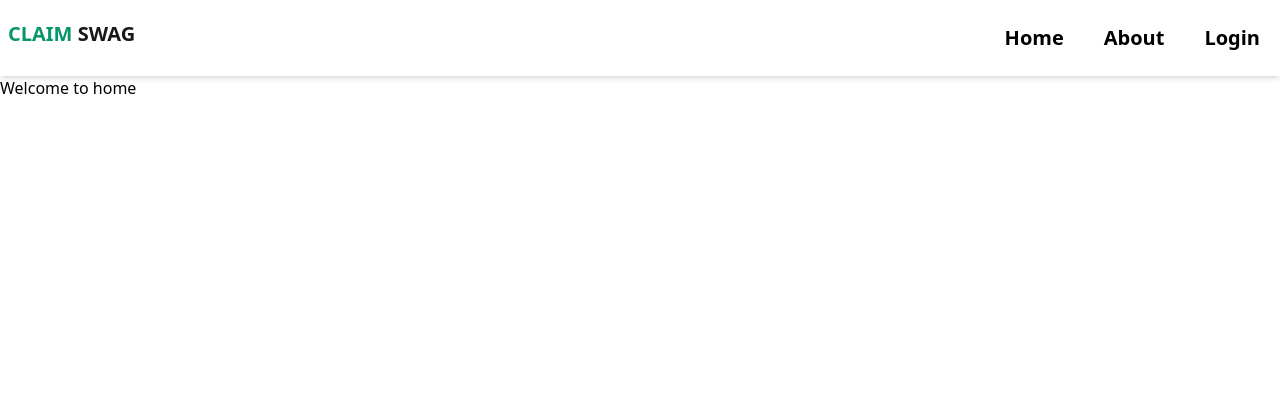
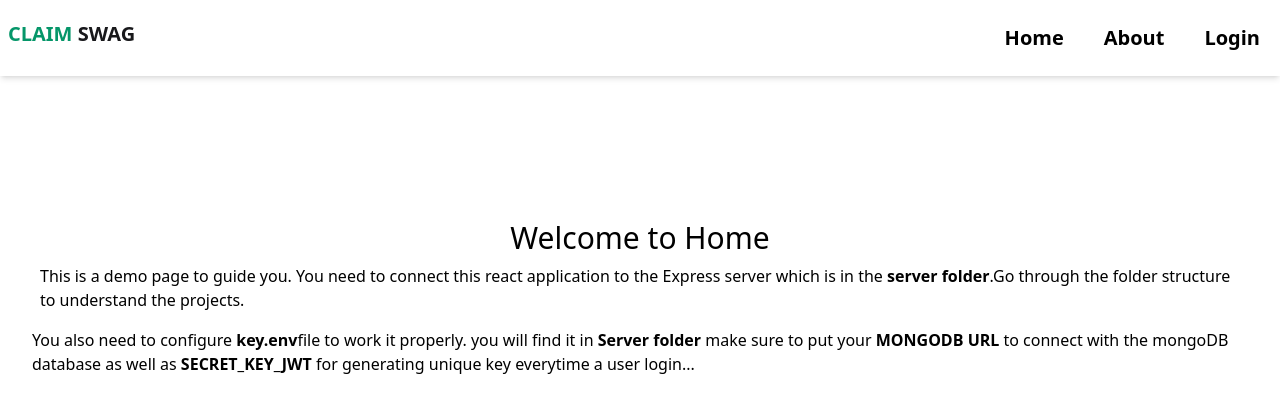
Before and after one commit to ZiaCodes/claim-prize, a React (Create React App) app in the folder client/: page / in a window 1280 px wide. Shown: the top 412 px of the page. Built offline with nearby package versions, Linux system fonts and the light colour scheme.

Commit message:
User guide

```diff
--- a/client/src/components/about.jsx
+++ b/client/src/components/about.jsx
@@ -4,9 +4,9 @@ import Navbar from './nav';
 const about = () => {
   return <>
     < Navbar />
-    <div>
-      <p>This Where User Information willl show up</p>
-    </div>
+    <div className='flex justify-center items-center py-36'>
+      <p className='text-3xl'>User Deatils page</p>
+      </div>
     </>;
 };
 
--- a/client/src/components/login.jsx
+++ b/client/src/components/login.jsx
@@ -5,8 +5,8 @@ const login = () => {
   return <>
     <Navbar />
 
-      <div>
-      <p>This is a Login page</p>
+      <div className='flex justify-center items-center py-36'>
+      <p className='text-3xl'>This is a Login page</p>
       </div>
 
     </>;
--- a/client/src/container/Home.jsx
+++ b/client/src/container/Home.jsx
@@ -4,8 +4,18 @@ import NavBar from '../components/nav';
 const Home = () => {
   return <>
       <NavBar/>
-      <div>
-        <p> Welcome to home </p>
+      <div className='flex flex-col justify-center items-center py-36'>
+      <p className='text-3xl'>Welcome to Home</p>
+
+      <p className='my-2 mx-10 '>This is a demo page to guide you.
+        You need to connect this react application to the Express
+        server which is in the <strong> server folder</strong>.Go through
+        the folder structure to understand the projects.  </p>
+
+      <p className='my-2 mx-8 '>You also need to configure <strong> key.env</strong>
+      file to work it properly. you will find it in <strong>Server folder</strong> make sure to put your
+       <strong> MONGODB URL</strong> to connect with the mongoDB database as well as <strong> SECRET_KEY_JWT </strong>
+       for generating unique key everytime a user login... </p>
       </div>
     </>;
 };
```
